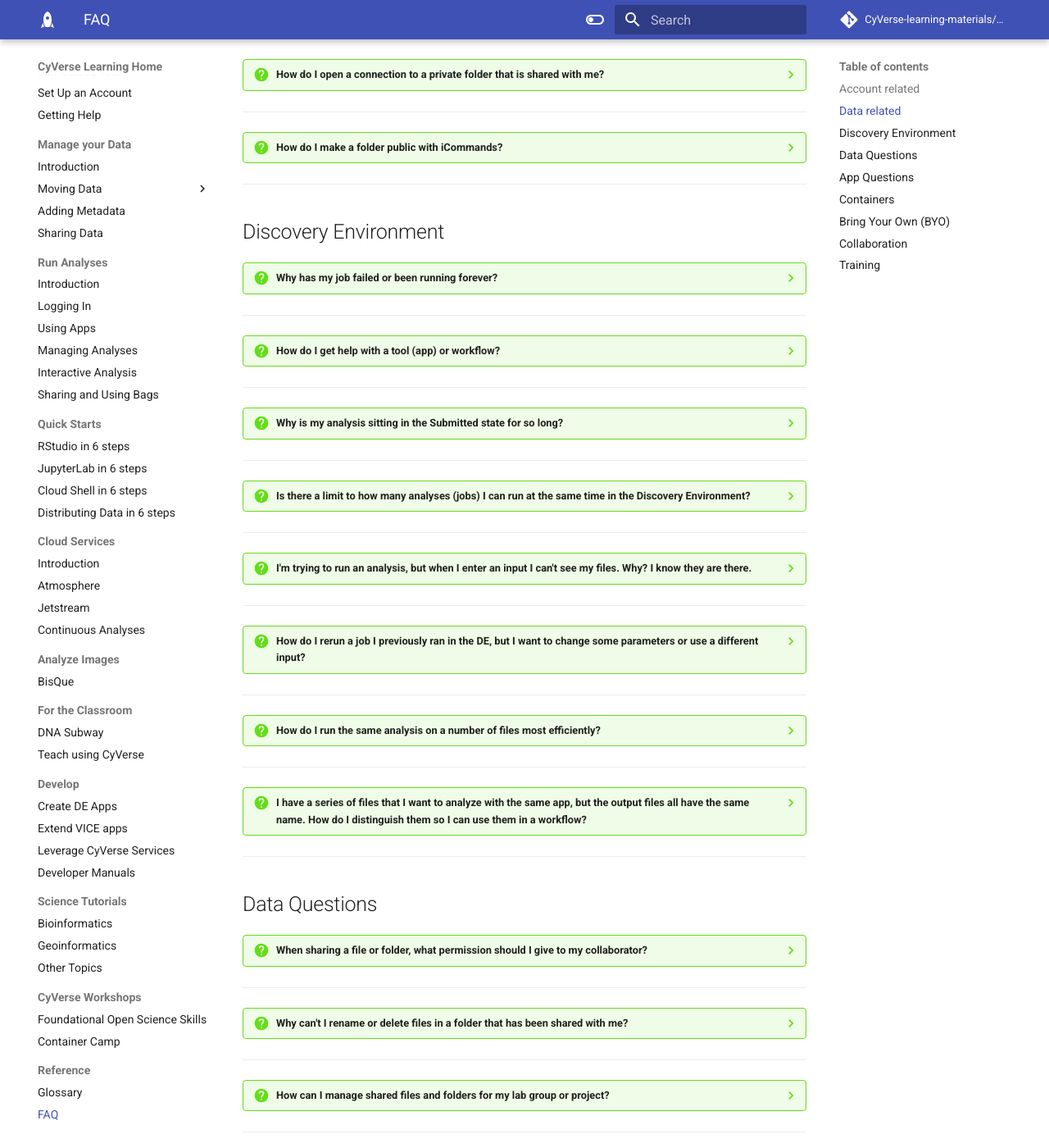
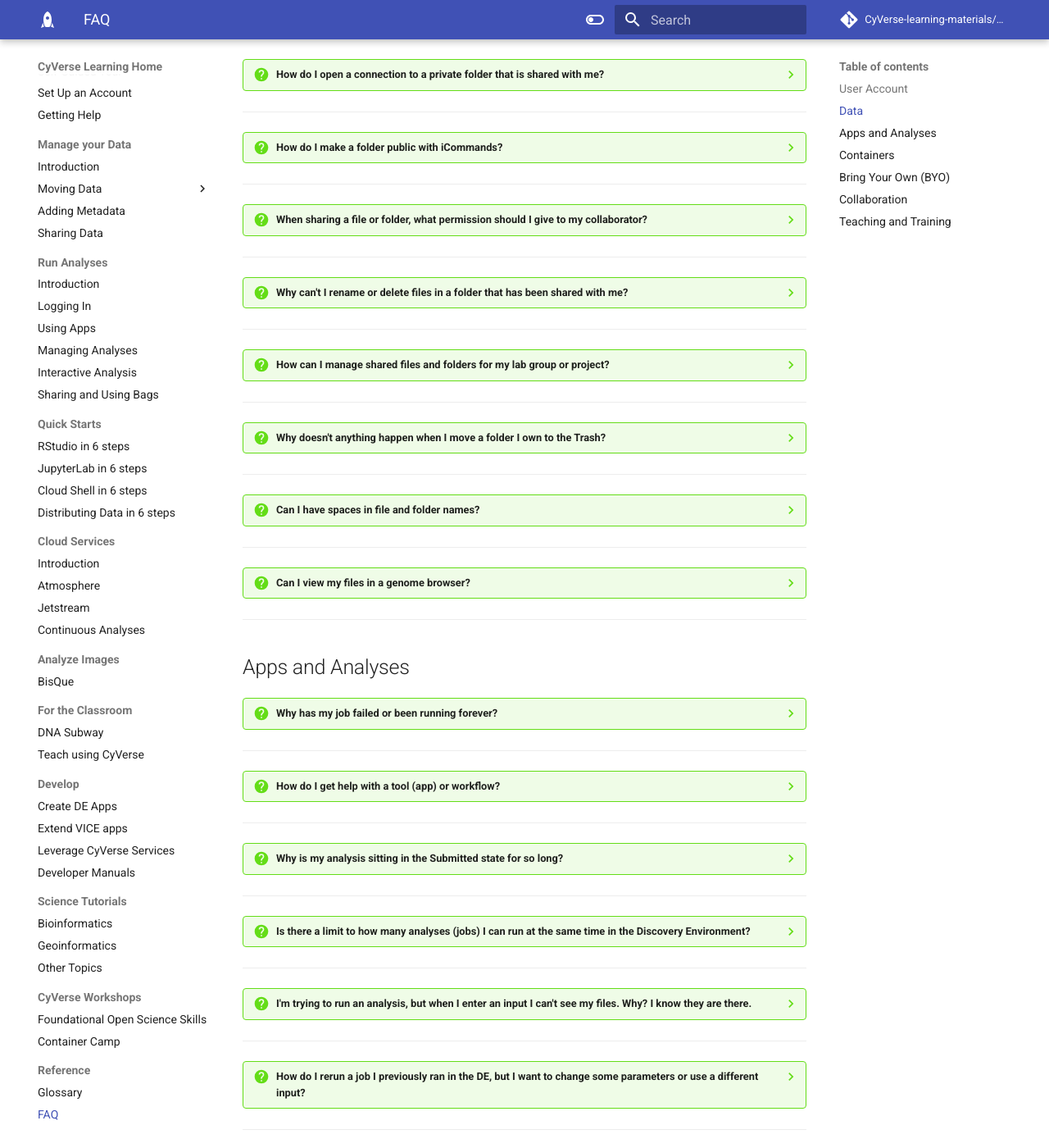
Before and after one commit to CyVerse-learning-materials/learning-materials-home, an MkDocs documentation site: the page built from docs/faq.md, in a window 1280 px wide and 1400 px high, scrolled down 764 px. Shown: the whole window at 82% size. Built offline with MkDocs 1.6.1 and Material for MkDocs 9.7.7, drawn with Linux system fonts in a browser that asks for light colours; some web fonts are replaced; a script that is not in the unit is left out; comment, search, counter and statistics services are not loaded; some of the changed lines change nothing that is shown; some of the changed text lies outside the part shown.

Commit message:
Collapsed all data and apps sections

````diff
--- a/docs/faq.md
+++ b/docs/faq.md
@@ -1,6 +1,6 @@
 # Frequently Asked Questions
 
-## Account related
+## User Account
 
 ??? question "**How do I update my account information?**"
 
@@ -12,12 +12,11 @@
 
 -----------------------------------------------------------------------
 
-## Data related
+## Data
 
 ??? question "**What if I need more space (storage) in the Data Store?**"
 
-    Every new user has a 100GB allocation in the Data Store.
-
+    Every user has a 100GB allocation in the Data Store.
     You can request more space by completing an [Allocation Increase Form](https://user.cyverse.org/forms/2/overview).
 
 -----------------------------------------------------------------------
@@ -36,7 +35,7 @@
 
     CyVerse provides web access to its public datasets via WebDav [https://data.cyverse.org](https://data.cyverse.org){_target=_blank}
 
-    Because the CyVerse Data Store crosscuts all CyVerse services, public datasets may also be accessed through the Discovery Environment, Atmosphere, the Science APIs and iCommands.
+    Public datasets in CyVerse may also be accessed through the Discovery Environment, Atmosphere, the Science APIs and iCommands.
 
     For more information on using data at CyVerse, see the Learning Center documentation pages on working with data.
 
@@ -83,9 +82,70 @@
     ichmod -r null public /iplant/home/shared/myfolder
     ichmod -r null anonymous /iplant/home/shared/myfolder
     ```
+------------------------------------------------------------------------
+
+??? question "**When sharing a file or folder, what permission should I give to my collaborator?**"
+
+    	It depends on what you want to allow the collaborator to do with the
+    	file or folder. Options are: read, write (ability to edit the file or
+    	folder), and own (in addition to edit, can also delete and move; use
+    	this permission with caution). Learn more
+    	[here](https://wiki.cyverse.org/wiki/display/DEmanual/Changing+and+Viewing+Data+Permission+Levels+in+the+DE).
+
+------------------------------------------------------------------------
+
+??? question "**Why can't I rename or delete files in a folder that has been shared with me?**"
+
+    To rename a file or folder, you must have "write" permission, and to
+    delete a file you must have "own" permission. To check the permission
+    you have, click the checkbox for the item and look at the Permissions
+    shown in the Details panel on the right. Contact the person who shared
+    the file or folder with you if they did not give you the necessary level
+    of permission. Learn more at [Changing and Viewing Data Permission
+    Levels in the
+    DE](https://wiki.cyverse.org/wiki/display/DEmanual/Changing+and+Viewing+Data+Permission+Levels+in+the+DE).
+
+------------------------------------------------------------------------
+
+??? question "**How can I manage shared files and folders for my lab group or project?**"
+
+    See [Setting Up a Shared Directory for a Lab or Project](https://wiki.cyverse.org/wiki/display/DC/Setting+up+a+shared+directory+for+a+lab+or+project).
+
+------------------------------------------------------------------------
+
+??? question "**Why doesn't anything happen when I move a folder I own to the Trash?**"
+
+    If a folder has hundreds of files, it can take several hours for the
+    deletion to complete in the DE. Please be patient and try refreshing
+    your browser periodically. You cannot delete 1000 files or more in the
+    DE. You must [use
+    iCommands](https://wiki.cyverse.org/wiki/display/DS/Using+iCommands)
+    instead. Note that deleted files may still show up in the search for
+    awhile, but eventually deleted files will be fully purged from the system.
+
+------------------------------------------------------------------------
+
+??? question "**Can I have spaces in file and folder names?**"
+
+    No. Do not use spaces or special characters in file or folder names as
+    they can cause analyses to fail. [Learn more
+    here](https://wiki.cyverse.org/wiki/display/DEmanual/Using+Special+Characters+in+the+DE).
+
+------------------------------------------------------------------------
+
+??? question "**Can I view my files in a genome browser?**"
+
+    You can view bam, vcf, and gff genome files you own in the genome
+    browsers at Ensembl, UCSC, IGV, GBrowse, and jbrowse, and view Fasta
+    genome files in CoGe. Learn more about viewing genome files in [a genome
+    browser](https://wiki.cyverse.org/wiki/display/DEmanual/Viewing+Genome+Files+in+a+Genome+Browser)
+    or in
+    [CoGe](https://pods.iplantcollaborative.org/wiki/display/DEmanual/Viewing+Genome+Files+in+CoGe).
+
+
 -----------------------------------------------------------------------
 
-## Discovery Environment
+## Apps and Analyses
 
 ??? question "**Why has my job failed or been running forever?**"
 
@@ -259,80 +319,16 @@
 
 ------------------------------------------------------------------------
 
-## Data Questions
-
-??? question "**When sharing a file or folder, what permission should I give to my collaborator?**"
-
-    	It depends on what you want to allow the collaborator to do with the
-    	file or folder. Options are: read, write (ability to edit the file or
-    	folder), and own (in addition to edit, can also delete and move; use
-    	this permission with caution). Learn more
-    	[here](https://wiki.cyverse.org/wiki/display/DEmanual/Changing+and+Viewing+Data+Permission+Levels+in+the+DE).
-
-------------------------------------------------------------------------
-
-??? question "**Why can't I rename or delete files in a folder that has been shared with me?**"
-
-    To rename a file or folder, you must have "write" permission, and to
-    delete a file you must have "own" permission. To check the permission
-    you have, click the checkbox for the item and look at the Permissions
-    shown in the Details panel on the right. Contact the person who shared
-    the file or folder with you if they did not give you the necessary level
-    of permission. Learn more at [Changing and Viewing Data Permission
-    Levels in the
-    DE](https://wiki.cyverse.org/wiki/display/DEmanual/Changing+and+Viewing+Data+Permission+Levels+in+the+DE).
-
-------------------------------------------------------------------------
-
-??? question "**How can I manage shared files and folders for my lab group or project?**"
-
-    See [Setting Up a Shared Directory for a Lab or Project](https://wiki.cyverse.org/wiki/display/DC/Setting+up+a+shared+directory+for+a+lab+or+project).
-
-------------------------------------------------------------------------
-
-??? question "**Why doesn't anything happen when I move a folder I own to the trash?**"
-
-    If the folder has hundreds of files, it can take several hours for the
-    deletion to complete in the DE. Please be patient and try refreshing
-    your browser periodically. You cannot delete 1000 files or more in the
-    DE. You must [use
-    iCommands](https://wiki.cyverse.org/wiki/display/DS/Using+iCommands)
-    instead. Note that deleted files may still show up in the search for
-    awhile, but eventually will be fully purged from the system.
-
-------------------------------------------------------------------------
-
-??? question "**Can I have spaces in file and folder names?**"
-
-    No. Do not use spaces or special characters in file or folder names as
-    they can cause analyses to fail. [Learn more
-    here](https://wiki.cyverse.org/wiki/display/DEmanual/Using+Special+Characters+in+the+DE).
-
-------------------------------------------------------------------------
-
-??? question "**Can I view my files in a genome browser?**"
-
-    You can view bam, vcf, and gff genome files you own in the genome
-    browsers at Ensembl, UCSC, IGV, GBrowse, and jbrowse, and view Fasta
-    genome files in CoGe. Learn more about viewing genome files in [a genome
-    browser](https://wiki.cyverse.org/wiki/display/DEmanual/Viewing+Genome+Files+in+a+Genome+Browser)
-    or in
-    [CoGe](https://pods.iplantcollaborative.org/wiki/display/DEmanual/Viewing+Genome+Files+in+CoGe).
-
-------------------------------------------------------------------------
-
-## App Questions
-
-??? question "**Why can't I find a Discovery Environment app?**"
+??? question "**Why can't I find an app in the Discovery Environment?**"
 
     There are two common reasons why an app is not "visible" or doesn't come
     up in search in the Apps list:
 
-    	-   The app may be an HPC (high-performance computing) app, which is
+    - 	The app may be an HPC (high-performance computing) app, which is
         only displayed after you have logged in to Tapis, where the HPC
         apps are stored. To do so, click the **HPC** tab in the Apps
         window and enter your CyVerse username and password.
-    	-   The app may not yet be public, or the app owner may not have
+    -   The app may not yet be public, or the app owner may not have
         shared the unpublished app with you. Check with the owner to see
         if it is indeed shared with you or is public.
 
@@ -505,19 +501,19 @@
 
 ------------------------------------------------------------------------
 
-## Training
+## Teaching and Training
 
 ??? question "**How can I use CyVerse in my course?**"
 
-    A great teaching resource is containerized workflows in DE/VICE. By
+    A great teaching resource is to use containerized workflows in DE/VICE for a class. By
     loading a container with the software tools, datasets, and analysis
     parameters necessary to run an analysis, educators use containers to help overcome many
-    technological and logistical (of students' individual devices) hurdles for
-    both learning and teaching informatics. See [Teaching with VICE](vice/teaching_vice) for more information.
+    technological and logistical (i.e., devices with different OS) hurdles for
+    both learning and teaching informatics and computational skills. See [Teaching with VICE](vice/teaching_vice) for more information.
 
     Also, [DNA Subway](https://cyverse-learning-materials.github.io/learning-materials-home/dna_subway_guide/#types-of-apps){_target=_blank} is especially useful for teaching the basics of computational genomics workflows: gene concepts,
-    phylogenetics, DNA barcoding and RNA-Seq. With a friendly user interface, DNA Subway uses the analogy of multiple subway
-    stops and lines to understand genomic analyses and has been used successfully by high school students and above.
+    phylogenetics, DNA barcoding and RNA-Seq analysis. With a friendly user interface, DNA Subway uses the analogy of multiple subway
+    stops and lines to understand genomics workflows and has been used successfully by high school students and above.
 
 ------------------------------------------------------------------------
 
@@ -526,6 +522,6 @@
     Funding to support workshop requests is very limioted, with priority for
     trainings at underserved institutions (rural,
     HBCU/Tribal/Hispanic-serving, etc.). Contact CyVerse's Education, Outreach, and
-    Training Lead Jason Williams (<williams@cshl.edu>)
+    Training Lead Jason Williams (<williams@cshl.edu>).
 
 ------------------------------------------------------------------------
````
